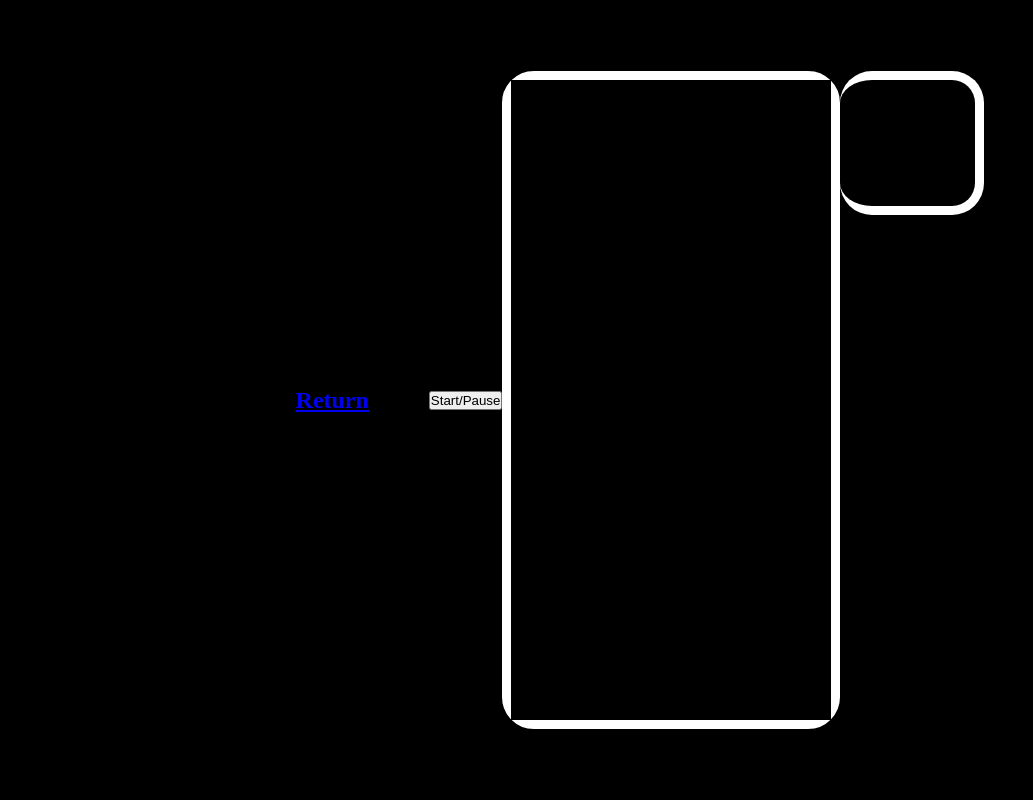
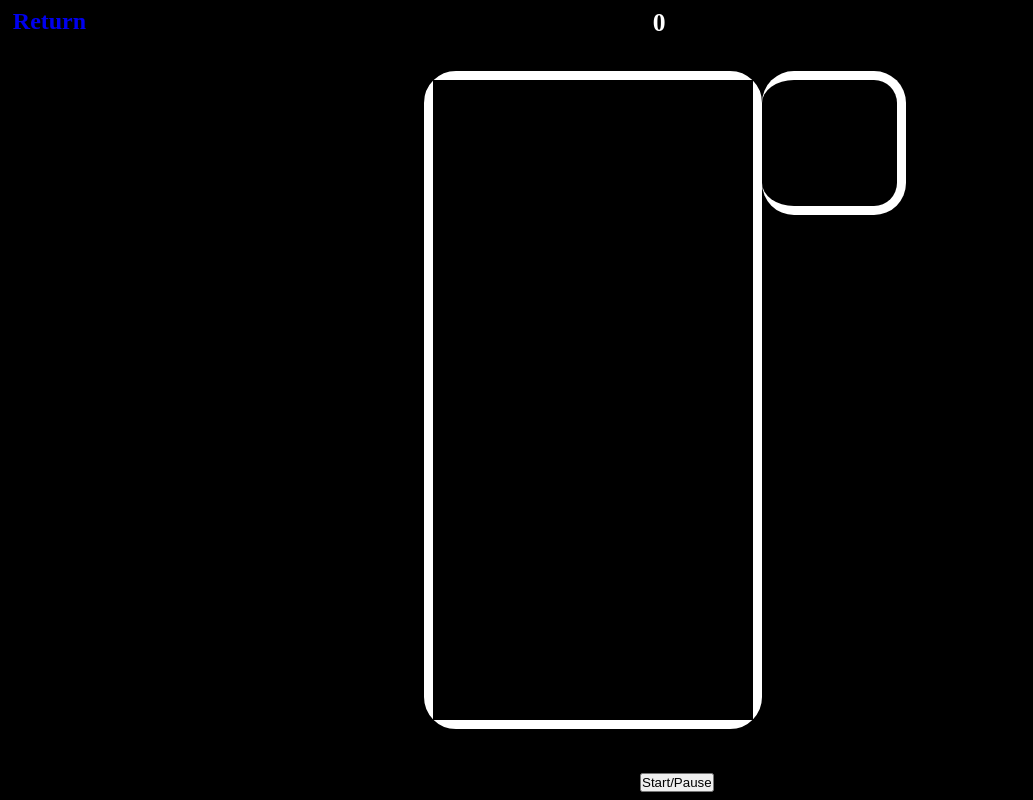
Before and after one commit to iSamekh/tetris, a plain HTML site: page index.html in a window 1280 px wide. Shown: the whole page, without its empty margins (0-1033 px from the left). Drawn offline with Linux system fonts and the light colour scheme.

Commit message:
Style positions

```diff
--- a/index.html
+++ b/index.html
@@ -11,7 +11,7 @@
 
 <body>
 
-  <h2><a href="https://www.samekh.dev">Return</a></h2>
+  <h2 id="return"><a href="https://www.samekh.dev">Return</a></h2>
   <h3>Score:<span id="score">0</span></h3>
   <button id="start-button">Start/Pause</button>
 
--- a/style.css
+++ b/style.css
@@ -2,6 +2,7 @@
   padding: 0;
   margin: 0;
   box-sizing: border-box;
+  text-decoration: none;
 }
 
 body {
@@ -64,3 +65,27 @@ body {
   width: 2em;
   border-radius: 40%;
 }
+
+#start-button {
+  position: absolute;
+  left: calc(50vw);
+  bottom: 1%;
+  z-index: 1;
+}
+
+#score {
+  color: white;
+  position: absolute;
+  top: 1%;
+  left: calc(50vw + 1vmax);
+  font-size: 2vmax;
+  z-index: 1;
+}
+
+#return {
+  color: white;
+  position: absolute;
+  top: 1%;
+  left: 1%;
+  z-index: 1;
+}
```
